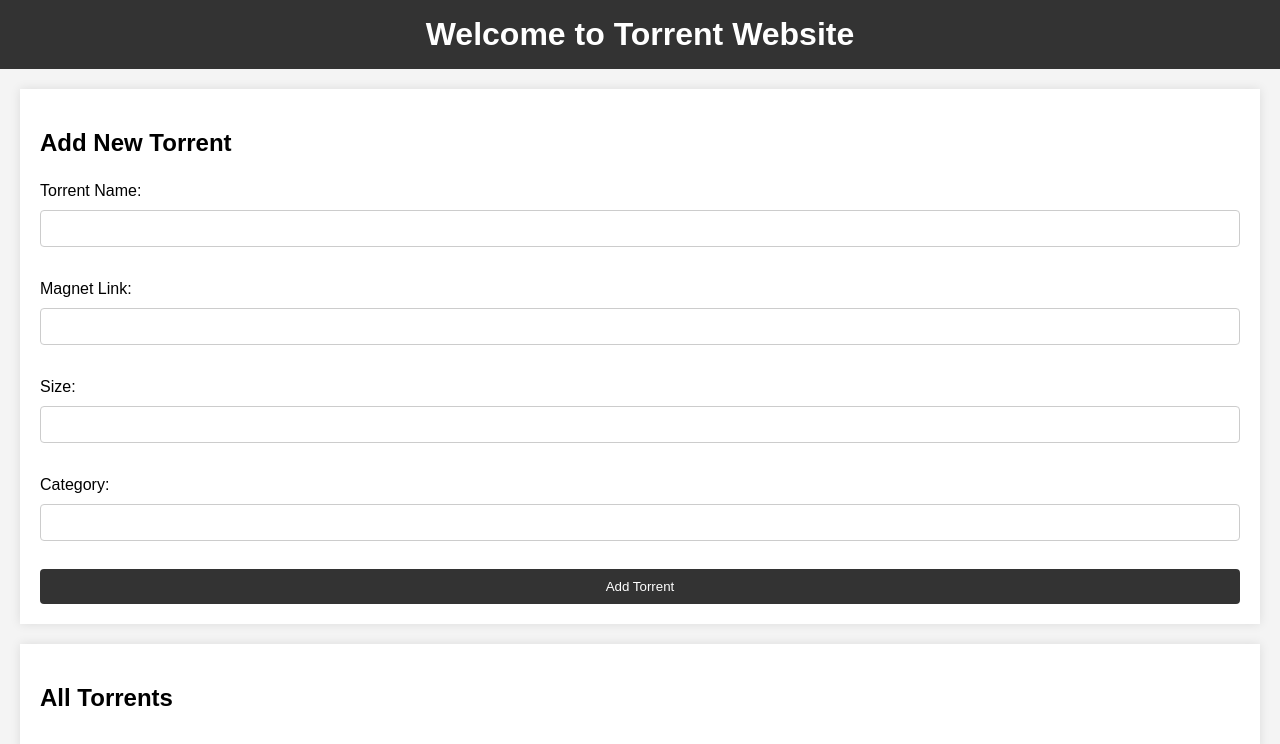
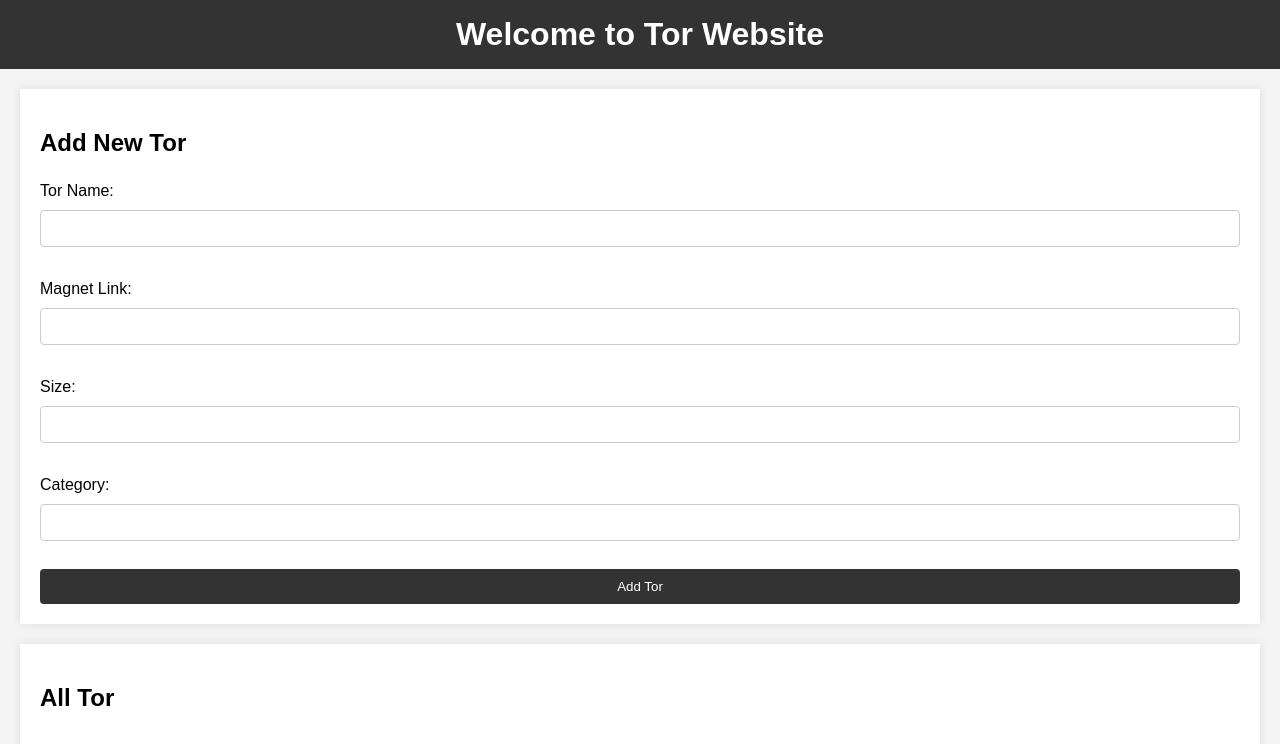
Before and after one commit to fdjhdfucjqbsdh/skby, a website: page public/index.html in a window 1280 px wide. Drawn offline with Linux system fonts and the light colour scheme; no server answers.

Commit message:
Update index.html

```diff
--- a/public/index.html
+++ b/public/index.html
@@ -3,18 +3,18 @@
 <head>
     <meta charset="UTF-8">
     <meta name="viewport" content="width=device-width, initial-scale=1.0">
-    <title>Torrent Website</title>
+    <title>Tor Website</title>
     <link rel="stylesheet" href="style.css">
 </head>
 <body>
     <header>
-        <h1>Welcome to Torrent Website</h1>
+        <h1>Welcome to Tor Website</h1>
     </header>
 
     <section>
-        <h2>Add New Torrent</h2>
-        <form id="torrent-form">
-            <label for="name">Torrent Name:</label>
+        <h2>Add New Tor</h2>
+        <form id="tor-form">
+            <label for="name">Tor Name:</label>
             <input type="text" id="name" name="name" required><br>
 
             <label for="magnet-link">Magnet Link:</label>
@@ -26,14 +26,14 @@
             <label for="category">Category:</label>
             <input type="text" id="category" name="category" required><br>
 
-            <button type="submit">Add Torrent</button>
+            <button type="submit">Add Tor</button>
         </form>
     </section>
 
     <section>
-        <h2>All Torrents</h2>
-        <ul id="torrent-list">
-            <!-- Daftar torrent akan muncul di sini -->
+        <h2>All Tor</h2>
+        <ul id="tor-list">
+            <!-- Daftar tor akan muncul di sini -->
         </ul>
     </section>
 
```
